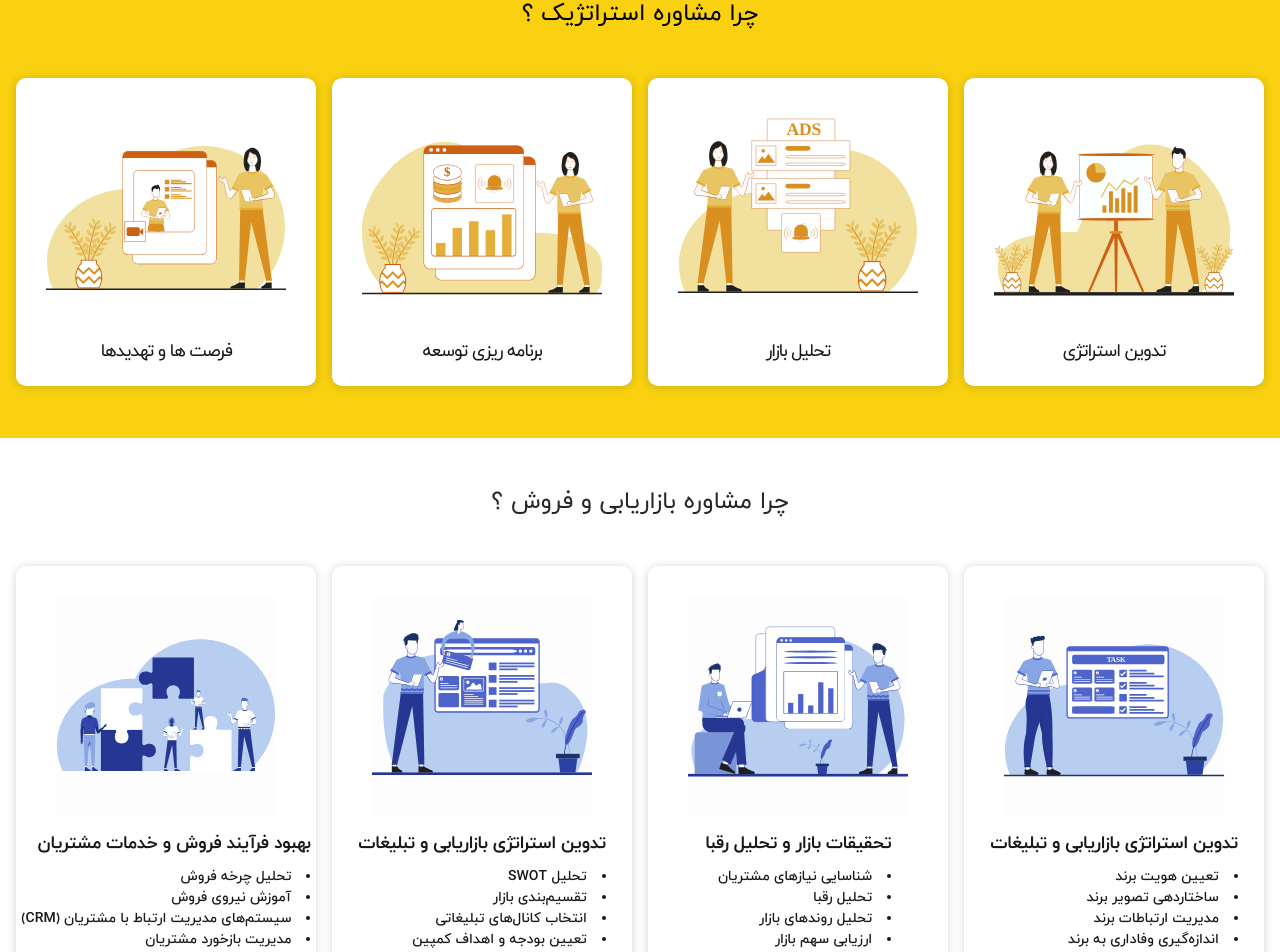
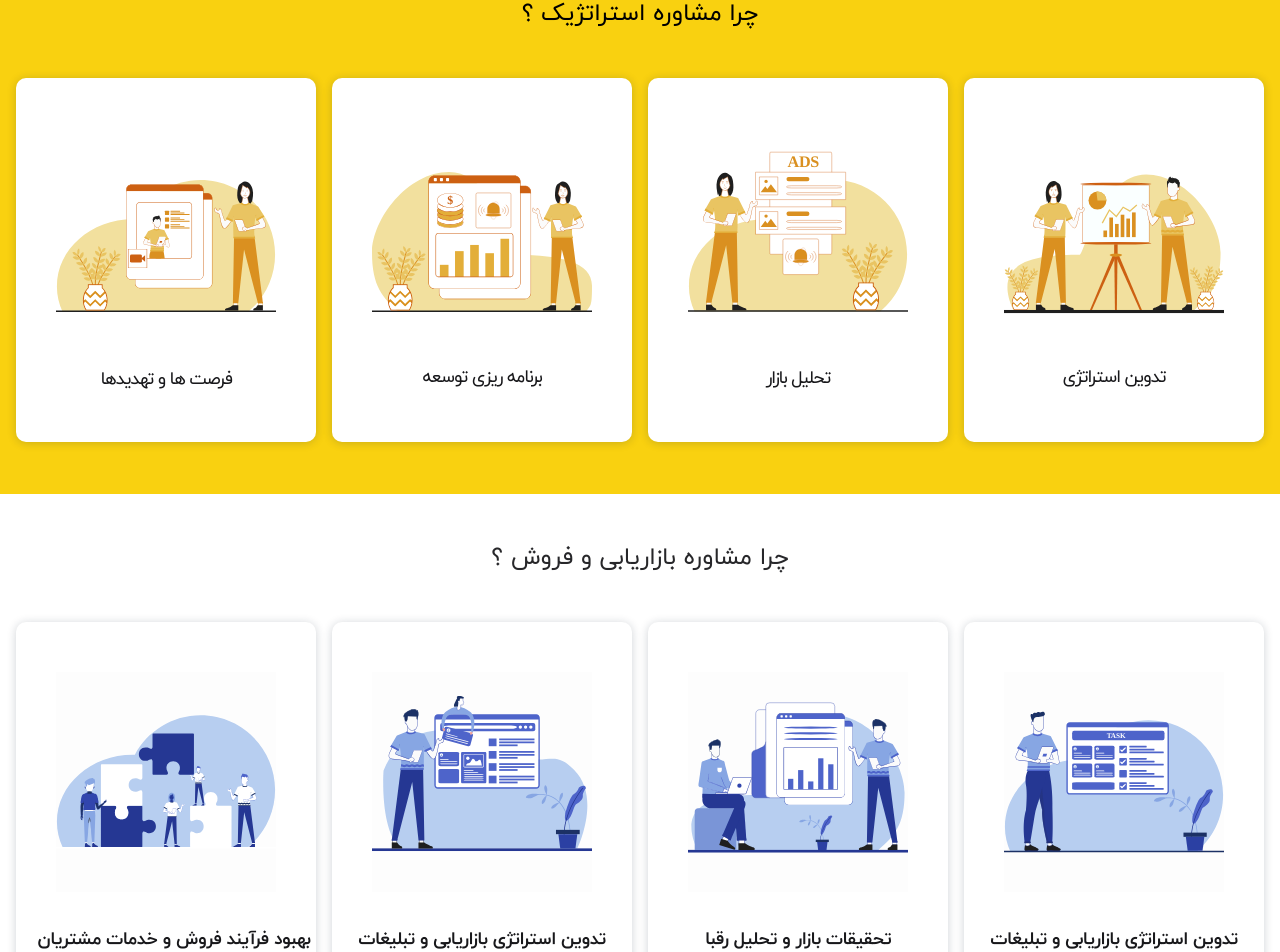
Before and after one commit to elaheys/profileweb, a React (Vite) app: page / in a window 1280 px wide. Shown: the part 1400-2352 px from the top of the page. Built offline with nearby package versions, Linux system fonts and the light colour scheme.

Commit message:
change some padding

```diff
--- a/src/components/template/Business.jsx
+++ b/src/components/template/Business.jsx
@@ -15,9 +15,9 @@ const Business = () => {
             <div className=' mb-12'>
                 <div className='grid lg:grid-cols-4 grid-cols-1 gap-y-4 gap-x-4 md:mx-4 mx-6 child:text-center lg:child:text-right text-zinc-900'>
 
-                    <div className='flex items-center flex-col gap-y-1 shadow-normal rounded-[10px] py-5 md:px-10 px-14 bg-white'>
+                    <div className='flex items-center flex-col gap-y-1 shadow-normal rounded-[10px] py-10 md:px-10 px-14 bg-white'>
                     <img className='md:w-[240px] w-32 md:h-[240px] h-32' src={strategic} alt='icon'/>
-                    <div className='text-right'>
+                    <div className='text-right pt-5'>
                     <p className='lg:text-lg tracking-tightest md:tracking-tight whitespace-nowrap font-IranYekanMedium md:font-IranYekanBold pb-2'>تدوین استراتژی بازاریابی و تبلیغات</p>
                          <div className='block font-IranYekanMedium md:text-[14px]'>
                            <li >تعیین هویت برند</li>
@@ -30,9 +30,9 @@ const Business = () => {
 
                     </div>
 
-                    <div className='flex items-center flex-col gap-y-1 shadow-normal rounded-[10px] py-5 px-10 bg-white'>
+                    <div className='flex items-center flex-col gap-y-1 shadow-normal rounded-[10px] py-10 px-10 bg-white'>
                         <img className='md:w-[240px] w-32 md:h-[240px] h-32' src={businessA} alt='icon'/>
-                        <div className='text-right'>
+                        <div className='text-right pt-5'>
                          <p className='lg:text-lg tracking-tightest md:tracking-tight whitespace-nowrap font-IranYekanMedium md:font-IranYekanBold pb-2'>تحقیقات بازار و تحلیل رقبا</p>
                          <div className='block font-IranYekanMedium md:text-[14px]'>
                            <li >شناسایی نیازهای مشتریان</li>
@@ -43,9 +43,9 @@ const Business = () => {
                         </div>
                     </div>
 
-                    <div className='flex items-center flex-col gap-y-1 shadow-normal rounded-[10px] py-5 px-10 bg-white'>
+                    <div className='flex items-center flex-col gap-y-1 shadow-normal rounded-[10px] py-10 px-10 bg-white'>
                         <img className='md:w-[240px] w-32 md:h-[240px] h-32' src={planing} alt='icon'/>
-                        <div className='text-right'>
+                        <div className='text-right pt-5'>
                          <p className='lg:text-lg tracking-tightest md:tracking-tight whitespace-nowrap font-IranYekanMedium md:font-IranYekanBold pb-2'>تدوین استراتژی بازاریابی و تبلیغات</p>
                          <div className='block font-IranYekanMedium text-[14px]'>
                            <li >تحلیل SWOT </li>
@@ -56,9 +56,9 @@ const Business = () => {
                         </div>
                     </div>
 
-                    <div className='flex items-center flex-col gap-y-1 shadow-normal rounded-[10px] py-5 px-10 bg-white'>
+                    <div className='flex items-center flex-col gap-y-1 shadow-normal rounded-[10px] py-10 px-10 bg-white'>
                         <img className='md:w-[240px] w-32 md:h-[240px] h-32' src={branding} alt='icon'/>
-                        <div className='text-right'>
+                        <div className='text-right pt-5'>
                          <p className='lg:text-lg tracking-tightest md:tracking-tight whitespace-nowrap font-IranYekanMedium md:font-IranYekanBold pb-2'>بهبود فرآیند فروش و خدمات مشتریان</p>
                          <div className='block font-IranYekanMedium tracking-tightest lg:tracking-normal md:text-[14px]'>
                            <li >تحلیل چرخه فروش</li>
--- a/src/components/template/Strategic.jsx
+++ b/src/components/template/Strategic.jsx
@@ -15,31 +15,31 @@ const Strategic = () => {
             <div className=' mb-12'>
                 <div className='grid lg:grid-cols-4 grid-cols-1 gap-y-4 gap-x-4 md:mx-4 mx-6 child:text-center text-zinc-900'>
 
-                    <div className='grid grid-cols-1 shadow-normal rounded-[10px] py-2 md:p-5  bg-white'>
-                    <img className='md:w-[240px] w-h-32 md:h-[240px] h-32 mx-auto' src={strategic2} alt='icon'/>
+                    <div className='grid grid-cols-1 shadow-normal rounded-[10px] p-10  bg-white'>
+                    <img className='md:w-[240px] w-h-32 md:h-[240px] h-32 mx-auto mt-1' src={strategic2} alt='icon'/>
                     <div>
-                        <p className='md:text-lg tracking-tightest '>تدوین استراتژی</p>
+                        <p className='md:text-lg tracking-tightest mb-2'>تدوین استراتژی</p>
                     </div>
                     </div>
 
-                    <div className='grid grid-cols-1 shadow-normal rounded-[10px] py-2 md:p-5  bg-white'>
-                        <img className='md:w-[240px] w-32 md:h-[240px] h-32 mx-auto -mt-3' src={sell} alt='icon'/>
+                    <div className='grid grid-cols-1 shadow-normal rounded-[10px] p-10  bg-white'>
+                        <img className='md:w-[240px] w-32 md:h-[240px] h-32 mx-auto -mt-[6px] ' src={sell} alt='icon'/>
                     <div>
-                        <p className='md:text-lg tracking-tightest mt-3'>تحلیل بازار</p>
+                        <p className='md:text-lg tracking-tightest mt-1'>تحلیل بازار</p>
                     </div>
                     </div>
 
-                    <div className='grid grid-cols-1 shadow-normal rounded-[10px] py-2 md:p-5  bg-white'>
-                        <img className='md:w-[240px] w-32 md:h-[240px] h-32 mx-auto' src={rival} alt='icon'/>
+                    <div className='grid grid-cols-1 shadow-normal rounded-[10px] p-10 bg-white'>
+                        <img className='md:w-[240px] w-32 md:h-[240px] h-32 mx-auto mt-1' src={rival} alt='icon'/>
                     <div>
-                        <p className='md:text-lg tracking-tightest'>برنامه ریزی توسعه</p>
+                        <p className='md:text-lg tracking-tightest mb-2'>برنامه ریزی توسعه</p>
                     </div>
                     </div>
 
-                    <div className='grid grid-cols-1 shadow-normal rounded-[10px] py-2 md:p-5  bg-white'>
-                        <img className='md:w-[240px] w-32 md:h-[240px] h-32 mx-auto' src={chances} alt='icon'/>
+                    <div className='grid grid-cols-1 shadow-normal rounded-[10px] p-10  bg-white'>
+                        <img className='md:w-[240px] w-32 md:h-[240px] h-32 mx-auto mt-2' src={chances} alt='icon'/>
                     <div>
-                        <p className='md:text-lg tracking-tightest'>فرصت ها و تهدیدها</p>
+                        <p className='md:text-lg tracking-tightest mb-2'>فرصت ها و تهدیدها</p>
                     </div>
                     </div>
                 </div>
```
